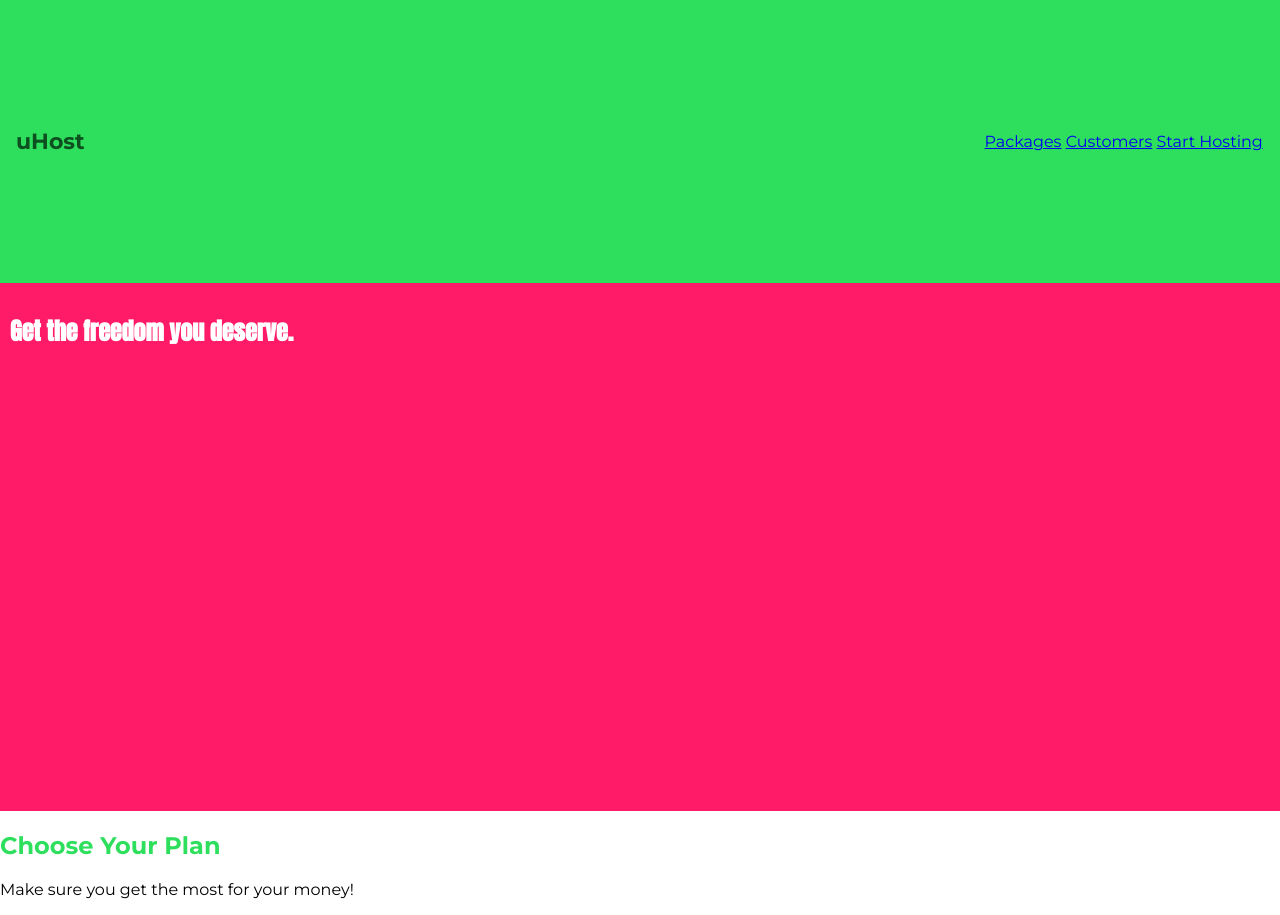
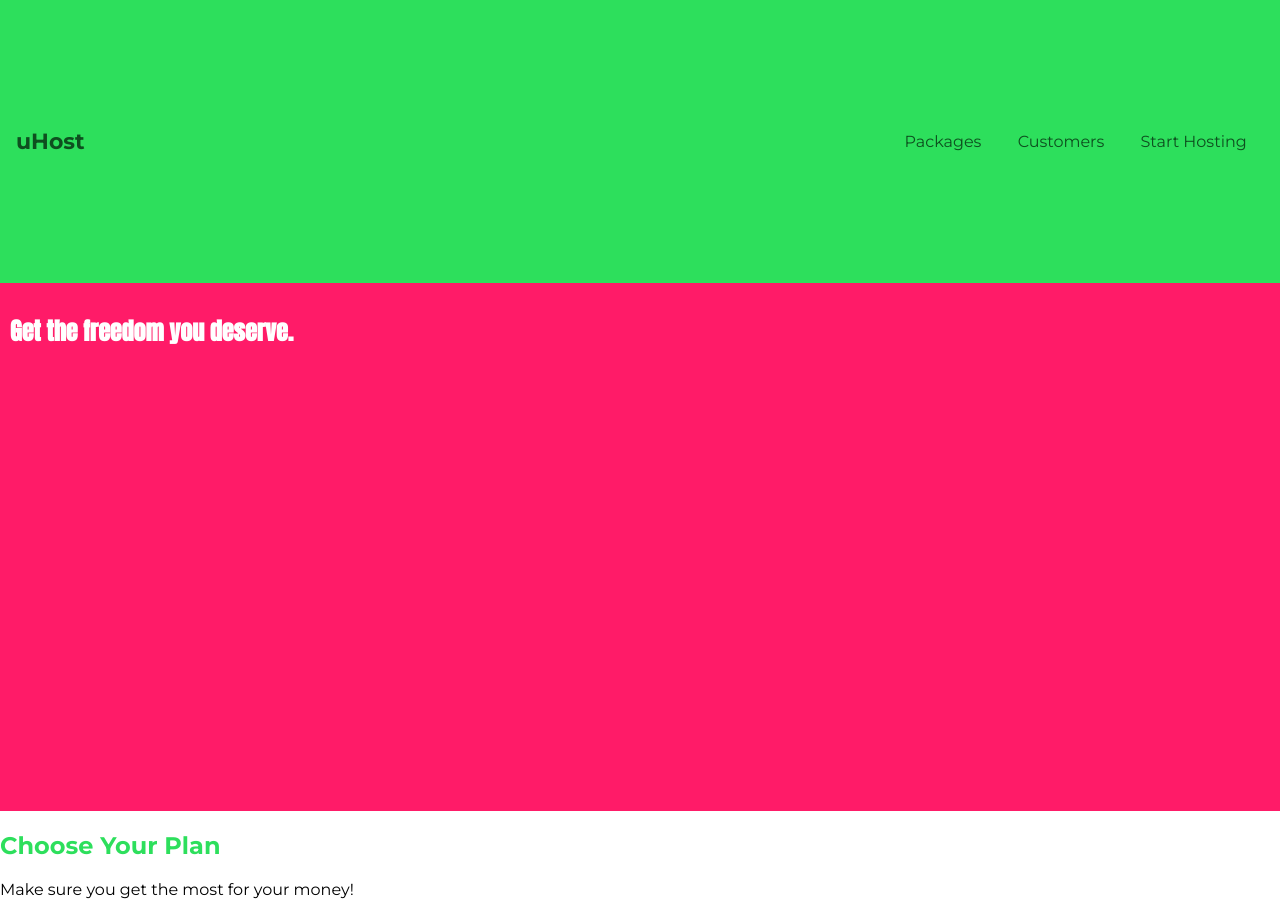
Before and after one commit to cucumberslice/css-boot-camp, a plain HTML site: page basics-01-understanding-the-course-project-starting-code/index.html in a window 1280 px wide. Drawn offline with Linux system fonts and the light colour scheme.

Commit message:
added psudo class to hover

```diff
--- a/basics-01-understanding-the-course-project-starting-code/main.css
+++ b/basics-01-understanding-the-course-project-starting-code/main.css
@@ -52,8 +52,23 @@ body {
   margin: 0;
   padding: 0;
   list-style: none;
+
 }
 
 .main-nav__item {
   display: inline-block;
+  margin: 0 16px;
 }
+
+.main-nav__item a {
+  color: #0e4f1f;
+  text-decoration: none;
+}
+
+.main-nav__item a:hover {
+  color: white;
+}
+
+.main-nav__item a:active {
+  color: white;
+}
```
